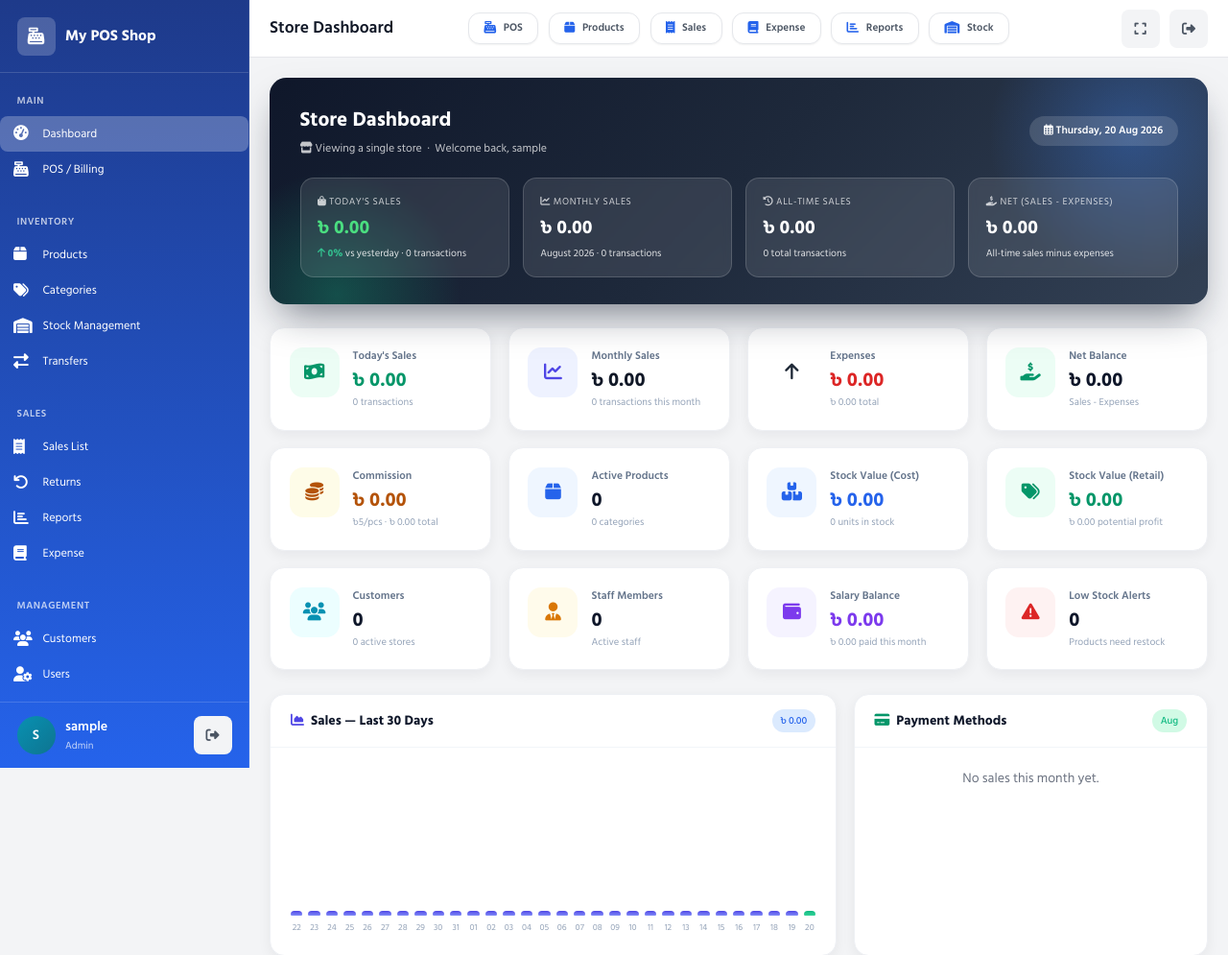
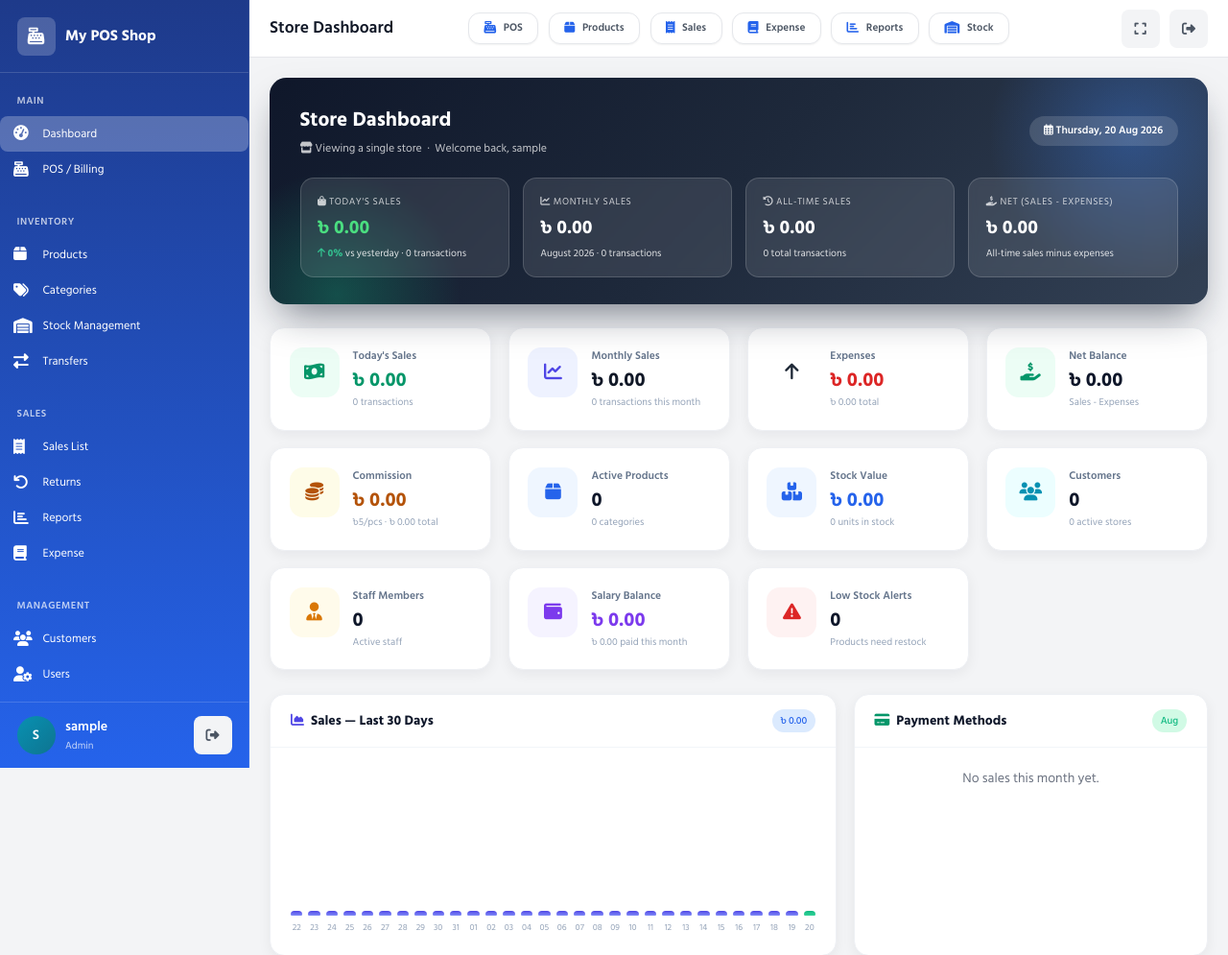
Before and after one commit to asif6000/pos, a PHP site: page /admin/dashboard.php in a window 1280 px wide. Shown: the top 995 px of the page at 96% size. Run offline with PHP 8.4, Linux system fonts and the light colour scheme; the visitor is signed in with stand-in values (Sample User, id 1); data comes from the database, SQL or seed files in the repository; data that the repository does not hold is empty.

Commit message:
Replace Stock Value (Cost)/(Retail) cards with single Stock Value card

```diff
--- a/admin/dashboard.php
+++ b/admin/dashboard.php
@@ -667,17 +667,9 @@ include 'includes/header.php';
     <div class="m-stat">
         <div class="m-icon blue"><i class="fas fa-boxes"></i></div>
         <div>
-            <div class="m-label">Stock Value (Cost)</div>
+            <div class="m-label">Stock Value</div>
             <div class="m-value" style="color:#2563eb;"><?php echo formatCurrency($stockCostValue); ?></div>
             <div class="m-sub"><?php echo $stockQty; ?> units in stock</div>
-        </div>
-    </div>
-    <div class="m-stat">
-        <div class="m-icon green"><i class="fas fa-tags"></i></div>
-        <div>
-            <div class="m-label">Stock Value (Retail)</div>
-            <div class="m-value" style="color:#059669;"><?php echo formatCurrency($stockRetailValue); ?></div>
-            <div class="m-sub"><?php echo formatCurrency($stockRetailValue - $stockCostValue); ?> potential profit</div>
         </div>
     </div>
     <div class="m-stat">
```
